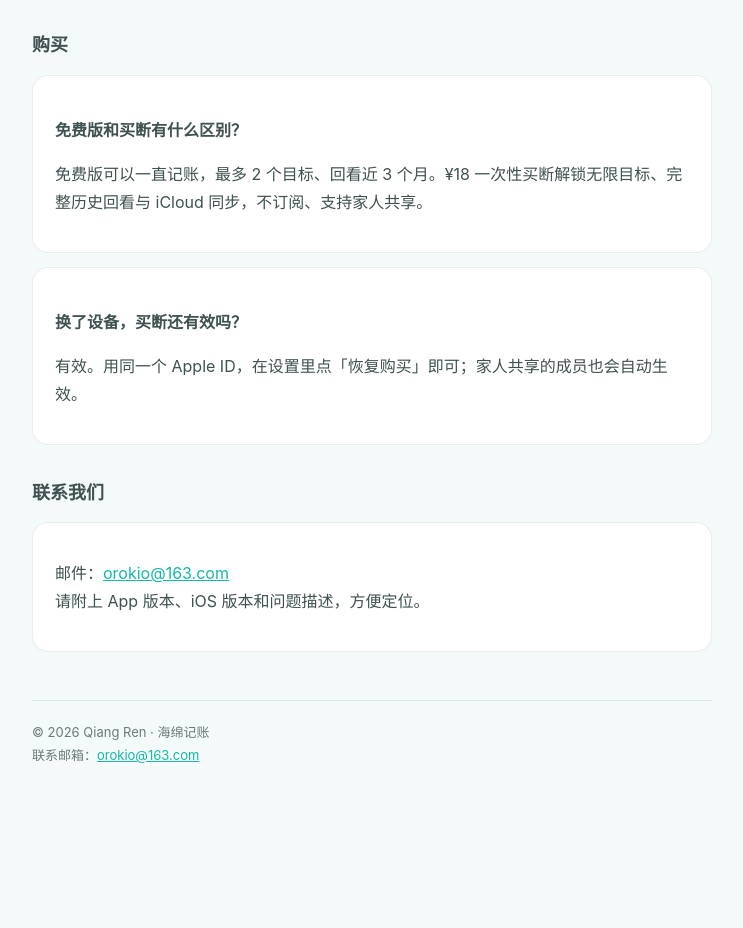
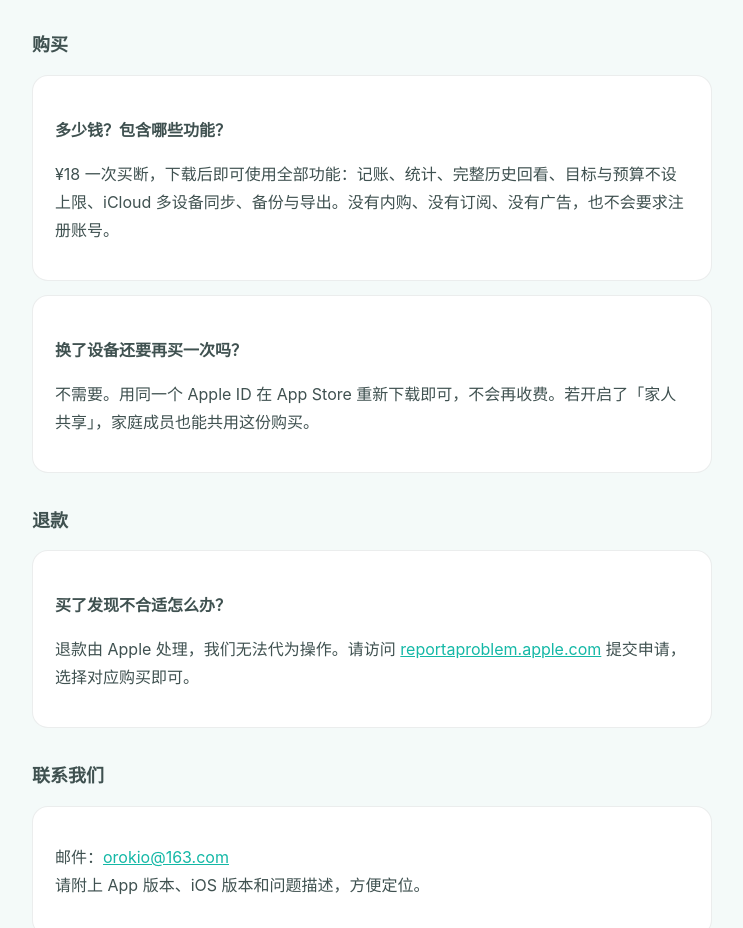
Before and after one commit to orokio/spendge-web, a plain HTML site: page support.html in a window 1280 px wide. Shown: the part 1394-2322 px from the top of the page, without its empty margins (268-1011 px from the left). Before the commit the page ends 2225 px from the top, so only its background shows below. Drawn offline with Linux system fonts and the light colour scheme.

Commit message:
docs: 隐私政策与帮助页同步买断制
- 隐私政策升到 v6：移除友盟统计，使用记录只保存在本机
- 帮助页：购买改为 ¥18 一次买断，删除恢复购买，新增退款指引
- 首页：备份不再表述为「永远免费」

```diff
--- a/support.html
+++ b/support.html
@@ -36,7 +36,7 @@
 </div>
 <div class="card">
   <h3>换手机或重装</h3>
-  <p>登录同一 Apple ID，打开 iCloud 同步，数据会自动回来。买断用户如果功能没有恢复，在设置里点「恢复购买」。</p>
+  <p>登录同一 Apple ID，打开 iCloud 同步，数据会自动回来。App 是付费下载，同一个 Apple ID 重新下载不会再收费。</p>
 </div>
 <div class="card">
   <h3>备份与恢复</h3>
@@ -45,12 +45,18 @@
 
 <h2>购买</h2>
 <div class="card">
-  <h3>免费版和买断有什么区别？</h3>
-  <p>免费版可以一直记账，最多 2 个目标、回看近 3 个月。¥18 一次性买断解锁无限目标、完整历史回看与 iCloud 同步，不订阅、支持家人共享。</p>
+  <h3>多少钱？包含哪些功能？</h3>
+  <p>¥18 一次买断，下载后即可使用全部功能：记账、统计、完整历史回看、目标与预算不设上限、iCloud 多设备同步、备份与导出。没有内购、没有订阅、没有广告，也不会要求注册账号。</p>
 </div>
 <div class="card">
-  <h3>换了设备，买断还有效吗？</h3>
-  <p>有效。用同一个 Apple ID，在设置里点「恢复购买」即可；家人共享的成员也会自动生效。</p>
+  <h3>换了设备还要再买一次吗？</h3>
+  <p>不需要。用同一个 Apple ID 在 App Store 重新下载即可，不会再收费。若开启了「家人共享」，家庭成员也能共用这份购买。</p>
+</div>
+
+<h2>退款</h2>
+<div class="card">
+  <h3>买了发现不合适怎么办？</h3>
+  <p>退款由 Apple 处理，我们无法代为操作。请访问 <a href="https://reportaproblem.apple.com">reportaproblem.apple.com</a> 提交申请，选择对应购买即可。</p>
 </div>
 
 <h2>联系我们</h2>
```
Also changed, not shown: index.html (+1 -1 lines), privacy.html (+6 -7 lines).
